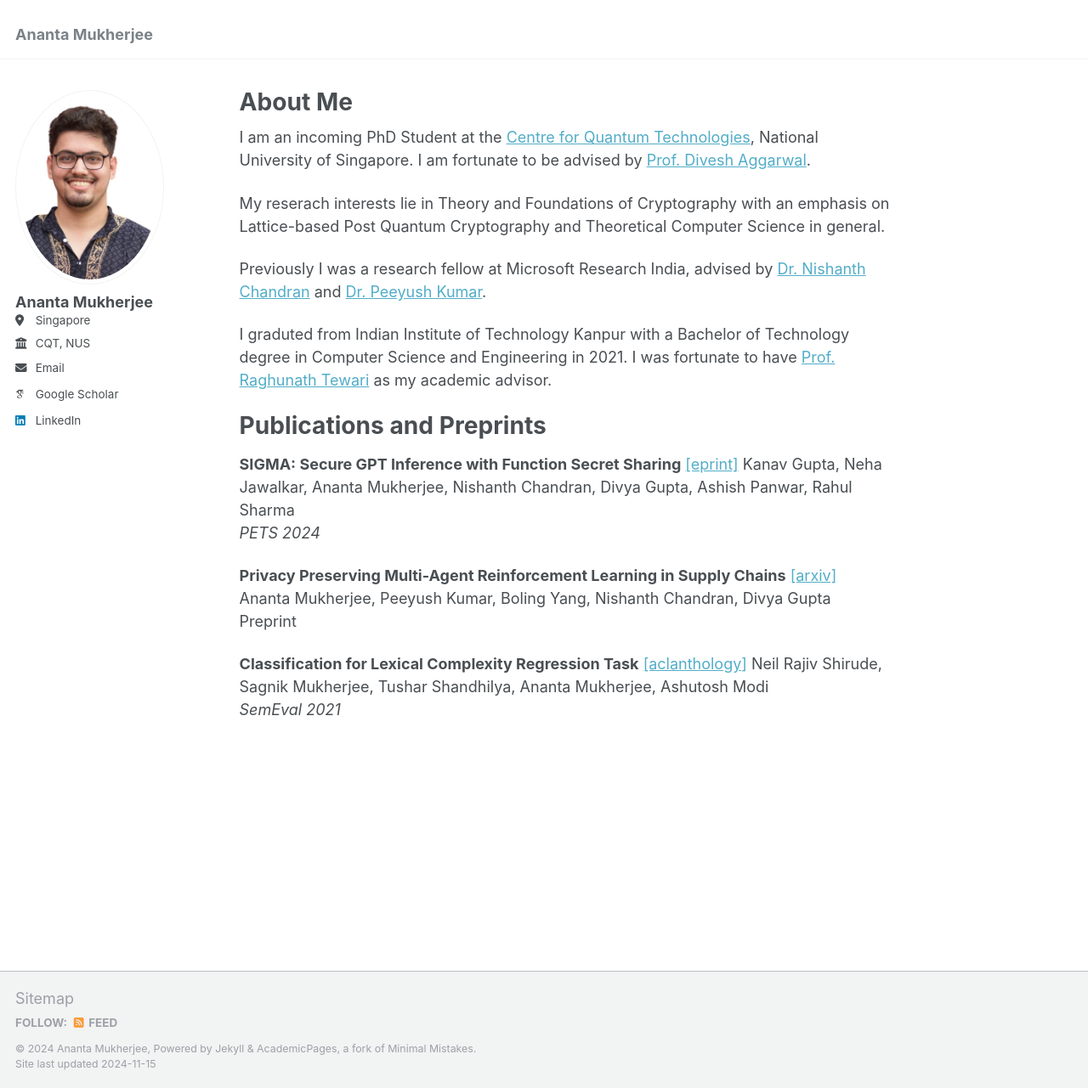
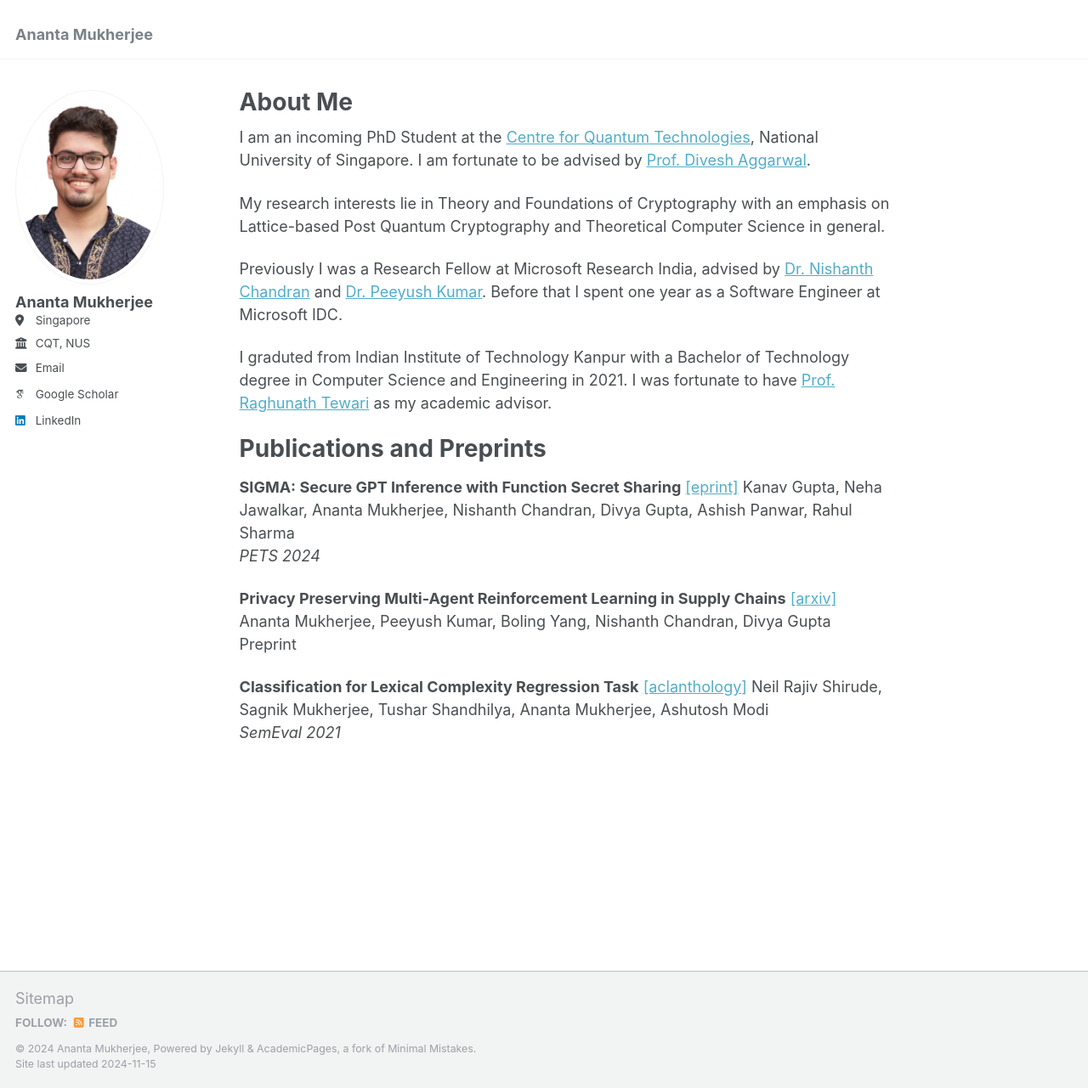
Before and after one commit to mananta/mananta.github.io, a Jekyll site: the page built from _pages/about.md, in a window 1280 px wide and 1281 px high. Shown: the whole window at 85% size. Built offline with Jekyll 4.4.1, drawn with Linux system fonts in a browser that asks for light colours; some web fonts are replaced.

Commit message:
About Me

```diff
--- a/_pages/about.md
+++ b/_pages/about.md
@@ -9,9 +9,9 @@
 
 I am an incoming PhD Student at the [Centre for Quantum Technologies](https://www.quantumlah.org/), National University of Singapore. I am fortunate to be advised by [Prof. Divesh Aggarwal](https://sites.google.com/site/diveshhomepage/).
 
-My reserach interests lie in Theory and Foundations of Cryptography with an emphasis on Lattice-based Post Quantum Cryptography and Theoretical Computer Science in general.
+My research interests lie in Theory and Foundations of Cryptography with an emphasis on Lattice-based Post Quantum Cryptography and Theoretical Computer Science in general.
 
-Previously I was a research fellow at Microsoft Research India, advised by [Dr. Nishanth Chandran](https://www.microsoft.com/en-us/research/people/nichandr/) and [Dr. Peeyush Kumar](https://www.microsoft.com/en-us/research/people/pekumar/).
+Previously I was a Research Fellow at Microsoft Research India, advised by [Dr. Nishanth Chandran](https://www.microsoft.com/en-us/research/people/nichandr/) and [Dr. Peeyush Kumar](https://www.microsoft.com/en-us/research/people/pekumar/). Before that I spent one year as a Software Engineer at Microsoft IDC.
 
 I graduted from Indian Institute of Technology Kanpur with a Bachelor of Technology degree in Computer Science and Engineering in 2021. I was fortunate to have [Prof. Raghunath Tewari](https://www.cse.iitk.ac.in/users/rtewari/) as my academic advisor.
 
```
